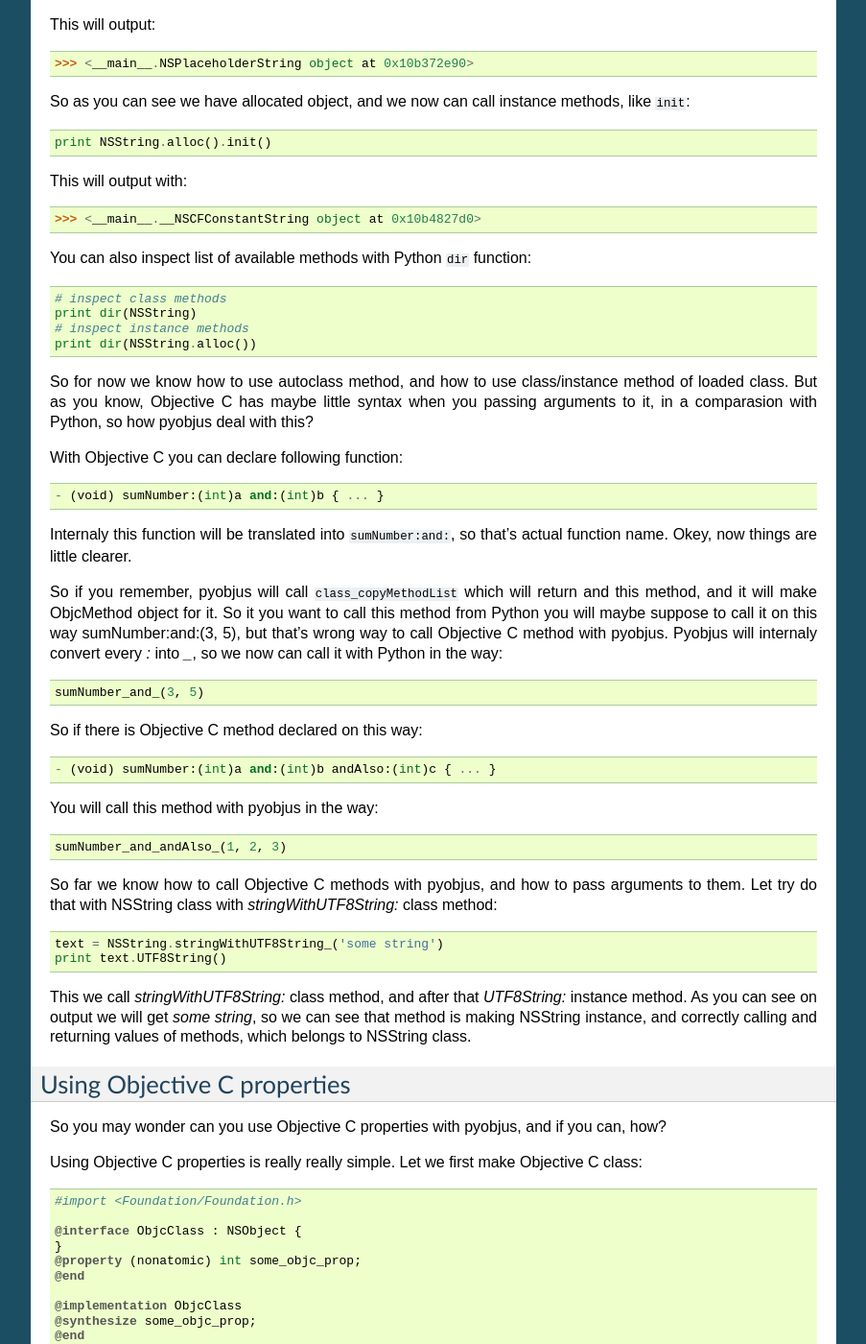
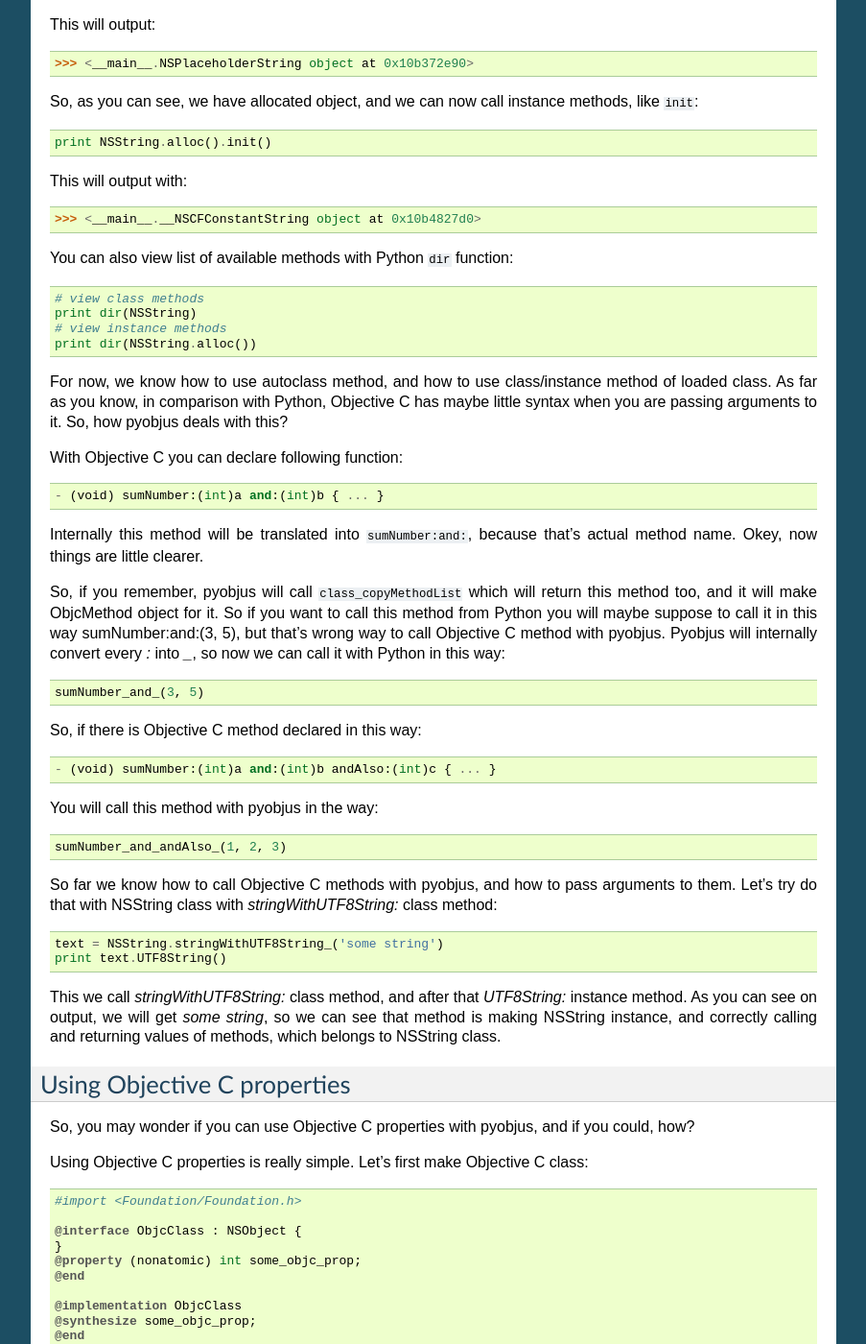
Before and after one commit to kivy/pyobjus, a Sphinx documentation site: the page built from docs/source/pyobjus_internal.rst, in a window 1280 px wide and 1400 px high, scrolled down 1600 px. Shown: the whole window at 96% size, without its empty margins (198-1101 px from the left). Built offline with Sphinx 7.4.7, drawn with Linux system fonts in a browser that asks for light colours; some of the changed text lies outside the part shown.

Commit message:
fixed grammar mistakes in docs

```diff
--- a/docs/source/pyobjus_internal.rst
+++ b/docs/source/pyobjus_internal.rst
@@ -5,35 +5,35 @@
 
 .. module:: pyobjus
 
-This part of the documentation introduces basic understanding how pyobjus works
+This part of the documentation introduces basic understanding of how pyobjus works
 
 autoclass function
 ------------------
 
 So, autoclass is the heart of pyobjus. With this function you load Objective C classes into pyobjus, and pyobjus
-internalty set some things for itself.
+internally set some things for itself.
 
-Let we say that we are in situation where we need to load NSString class which belongs to Foundation framework.
+Let's say that we are in the situation where we need to load NSString class which belongs to Foundation framework.
 
 You can load external code into pyobjus by using ``load_framework`` function, or by using ``load_dylib``.
-``load_framework`` function use NSBundle for loading framework into pyobjus, and ``load_dylib`` function use ctypes
+``load_framework`` function uses NSBundle for loading framework into pyobjus, and ``load_dylib`` function uses ctypes
 for loading external .dylib into pyobjus.
 
-Note that you don't need explicitly load Foundation framework into pyobjus, because Foundation framework is loaded by default into pyobjus. But if you want AppKit for example, you can do sommething like this::
+Notice that you don't need explicitly load Foundation framework into pyobjus, because Foundation framework is loaded by default into pyobjus. But if you want AppKit for example, you can do sommething like this::
 
     from pyobjus.dylib_manager import load_framework, INCLUDE
     load_framework(INCLUDE.AppKit)
 
 This will load code from AppKit framework into pyobjus, so now we can use these classes.
 
-But let we return to our NSString class of Foundation framework. To load this class type the following::
+But let's return to our NSString class of Foundation framework. To load this class, type the following::
 
     from pyobjus import autoclass
     NSString = autoclass('NSString')
 
 What happened here? So, pyobjus will call ``class_copyMethodList`` function of objective c runtime, and after that it will create ObjcMethod Python object for every class returned with mentioned function, and after that it will return Python representation of NSString, which also contains ObjcMethod, and ObjcProperties objects.
 
-So, maybe you don't want to use properties of NSString class (if they exist at all). In that case you can call ``autoclass`` function of following way::
+So, maybe you don't want to use properties of NSString class (if they exist at all). In that case you can call ``autoclass`` function in following way::
 
     NSString = autoclass('NSString', copy_properties=False)
 
@@ -43,16 +43,16 @@
 
     NSString = autoclass('NSString', load_class_methods=['alloc'], load_instance_methods=['init'])
 
-So as you can suppose, if you want to load only few of class methods, you need to specify it with
+So, as you can suppose, if you want to load only few of class methods, you need to specify it with
 load_class_methods optional argument, and if you want to load only few of instance methods,
 you can specify it with load_instance_methods optional arg.
 
-So, if you want to load alloc class method, and all instance methods you can do that on this way::
+So, if you want to load alloc class method and all instance methods, you can do that in this way::
 
     NSString = autoclass('NSString', load_class_methods=['alloc'])
 
-But, maybe on the some point you want to have all methods available again with NSString class.
-Okey, pyobjus can do that for you. You need to call ``autoclass`` method on this way::
+But, maybe in the some point you want to have all methods available again with NSString class.
+Okey, pyobjus can do that for you. You need to call ``autoclass`` method in this way::
 
     NSString = autoclass('NSString', reset_autoclass=True)
 
@@ -66,14 +66,14 @@
 
     NSString *string = [[NSString alloc] init];
 
-In pyobjus is simmilar situation. Let we say that we loaded NSString on following way::
+In pyobjus is simmilar situation. Let's say that we loaded NSString in following way::
 
     NSString = autoclass('NSString')
 
 Now ``NSString`` object contains all `class` methods of NSString Objective C class.
-You can maybe ask yourself how to get `instance` methods? I can aswer you on that question...On the same way like in the native Objective C.
+Are you wondering how to get `instance` methods? I can answer you that question...In the same way like in the native Objective C.
 
-So let do this:::
+So let's do this:::
 
     print NSString.alloc()
 
@@ -81,7 +81,7 @@
 
     >>> <__main__.NSPlaceholderString object at 0x10b372e90>
 
-So as you can see we have allocated object, and we now can call instance methods, like ``init``::
+So, as you can see, we have allocated object, and we can now call instance methods, like ``init``::
 
     print NSString.alloc().init()
 
@@ -89,33 +89,33 @@
 
     >>> <__main__.__NSCFConstantString object at 0x10b4827d0>
 
-You can also inspect list of available methods with Python ``dir`` function::
+You can also view list of available methods with Python ``dir`` function::
 
-    # inspect class methods
+    # view class methods
     print dir(NSString)
-    # inspect instance methods
+    # view instance methods
     print dir(NSString.alloc())
 
 
-So for now we know how to use autoclass method, and how to use class/instance method of loaded class.
-But as you know, Objective C has maybe little syntax when you passing arguments to it,
-in a comparasion with Python, so how pyobjus deal with this?
+For now, we know how to use autoclass method, and how to use class/instance method of loaded class.
+As far as you know, in comparison with Python, Objective C has maybe little syntax when you are passing arguments to it.
+So, how pyobjus deals with this?
 
 With Objective C you can declare following function::
 
     - (void) sumNumber:(int)a and:(int)b { ... }
 
-Internaly this function will be translated into ``sumNumber:and:``, so that's actual function name.
+Internally this method will be translated into ``sumNumber:and:``, because that's actual method name.
 Okey, now things are little clearer.
 
-So if you remember, pyobjus will call ``class_copyMethodList`` which will return and this method,
-and it will make ObjcMethod object for it. So it you want to call this method from Python you will maybe suppose to call it on this way sumNumber:and:(3, 5), but that's wrong way to call Objective C method with pyobjus.
-Pyobjus will internaly convert every `:` into `_`, so we now can call
-it with Python in the way::
+So, if you remember, pyobjus will call ``class_copyMethodList`` which will return this method too,
+and it will make ObjcMethod object for it. So if you want to call this method from Python you will maybe suppose to call it in this way sumNumber:and:(3, 5), but that's wrong way to call Objective C method with pyobjus.
+Pyobjus will internally convert every `:` into `_`, so now we can call
+it with Python in this way::
 
     sumNumber_and_(3, 5)
 
-So if there is Objective C method declared on this way::
+So, if there is Objective C method declared in this way::
 
     - (void) sumNumber:(int)a and:(int)b andAlso:(int)c { ... }
 
@@ -124,21 +124,21 @@
     sumNumber_and_andAlso_(1, 2, 3)
 
 So far we know how to call Objective C methods with pyobjus, and how to pass arguments to them.
-Let try do that with NSString class with `stringWithUTF8String:` class method::
+Let's try do that with NSString class with `stringWithUTF8String:` class method::
 
     text = NSString.stringWithUTF8String_('some string')
     print text.UTF8String()
 
 This we call `stringWithUTF8String:` class method, and after that `UTF8String:` instance method. As you can see on
-output we will get `some string`, so we can see that method is making NSString instance, and correctly calling and returning values of methods, which belongs to NSString class.
+output, we will get `some string`, so we can see that method is making NSString instance, and correctly calling and returning values of methods, which belongs to NSString class.
 
 
 Using Objective C properties
 ----------------------------
 
-So you may wonder can you use Objective C properties with pyobjus, and if you can, how?
+So, you may wonder if you can use Objective C properties with pyobjus, and if you could, how?
 
-Using Objective C properties is really really simple. Let we first make Objective C class::
+Using Objective C properties is really simple. Let's first make Objective C class::
 
     #import <Foundation/Foundation.h>
 
@@ -171,17 +171,17 @@
     # or retrieve value of that property
     print o_cls.some_objc_prop
 
-Here you can see that setting Objective C property is very simmilay as we set it in native Objective C code.
+Here you can see that setting Objective C property is very similar as we set it in native Objective C code.
 
-You may ask yourself how pyobjus deal with Objective C properties.
+You may be wondering how pyobjus deal with Objective C properties.
 Pyobjus is calling getters and setters of property, because in Objective C there are default names
 for getters/setters.
 
-So For mentioned property, getter will be `some_objc_prop`, and setter
-`setSome_objc_prop`. I suppose that you can figure out with which rules Objective C generate names
+So for the mentioned property, getter will be `some_objc_prop`, and setter
+`setSome_objc_prop`. I suppose that you can figure out in which way Objective C generate names
 for getters and setters for properties. So getter will have the same name as property has, and setter will be constructed in a following way: on the property name will be added prefix set,
 and first letter of property will be capitalized, and we add rest of letters, and result of that is the name of
 property setter.
 
-Basicaly that's about how pyobjus manage, and how to use pyobjus properties.
+Basically, that's about how pyobjus manage, and how to use pyobjus properties.
 It is really simple and intuitive.
```
Also changed, not shown: other parts of docs/source/pyobjus_internal.rst (+1 -1 lines), docs/source/foundation_eg.rst (+10 -10 lines), docs/source/quickstart.rst (+8 -8 lines).
